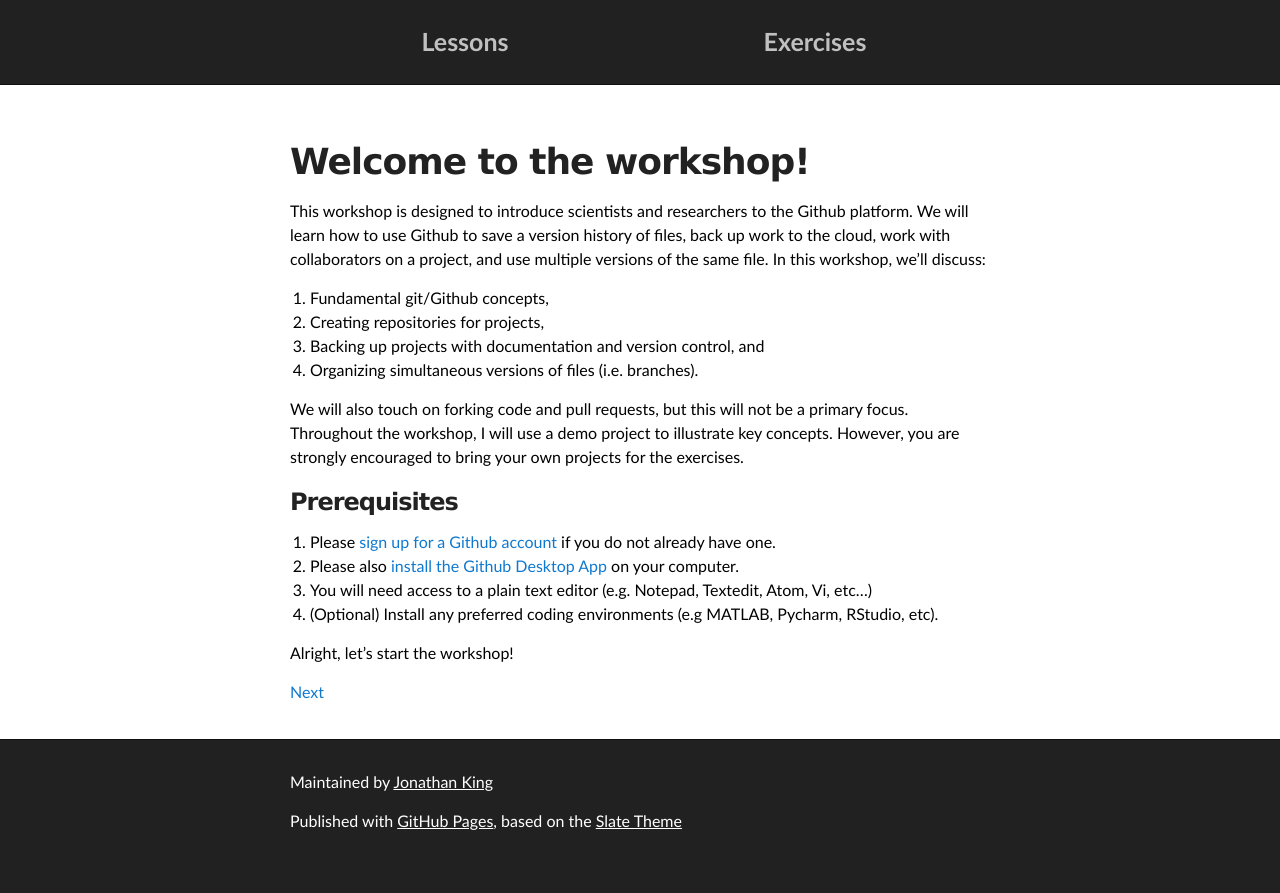
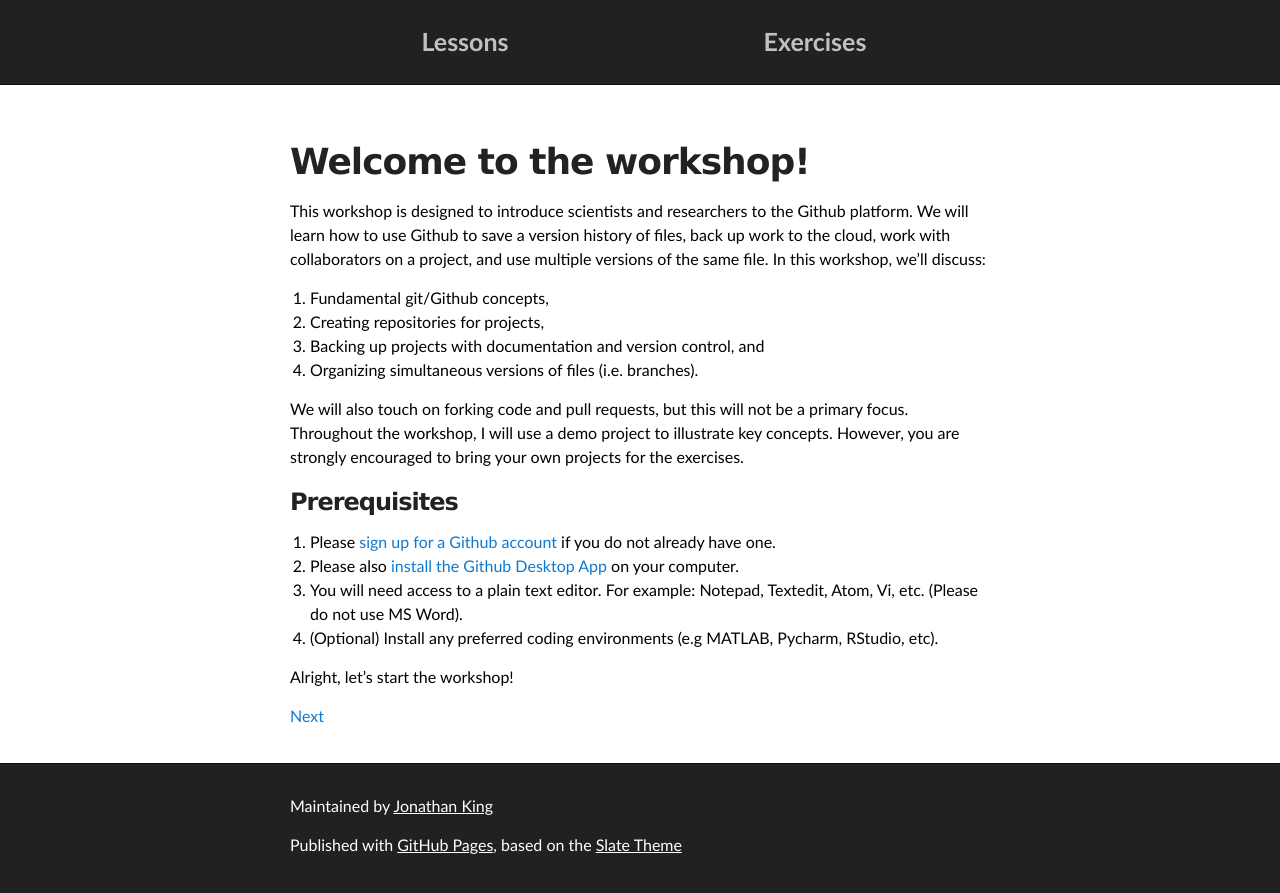
Before and after one commit to JonKing93/Github-Tutorial-Workshop, a Jekyll site: the page built from workshop/welcome.md, in a window 1280 px wide. Shown: the top 893 px of the page. Built offline with Jekyll 4.4.1, drawn with Linux system fonts in a browser that asks for light colours.

Commit message:
Update welcome.md

```diff
--- a/workshop/welcome.md
+++ b/workshop/welcome.md
@@ -18,7 +18,7 @@ We will also touch on forking code and pull requests, but this will not be a pri
 
 1. Please [sign up for a Github account](https://github.com) if you do not already have one.
 2. Please also [install the Github Desktop App](https://desktop.github.com/) on your computer.
-3. You will need access to a plain text editor (e.g. Notepad, Textedit, Atom, Vi, etc...)
+3. You will need access to a plain text editor. For example: Notepad, Textedit, Atom, Vi, etc. (Please do not use MS Word).
 4. (Optional) Install any preferred coding environments (e.g MATLAB, Pycharm, RStudio, etc).
 
 Alright, let's start the workshop!
```
